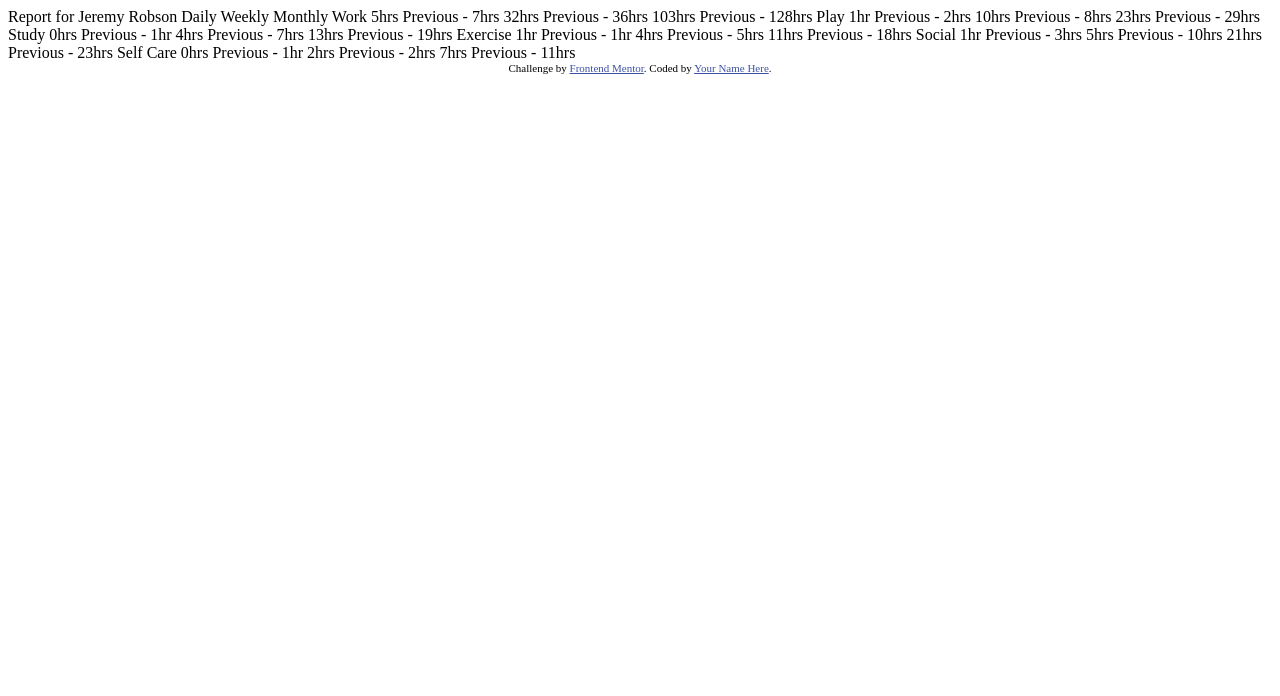
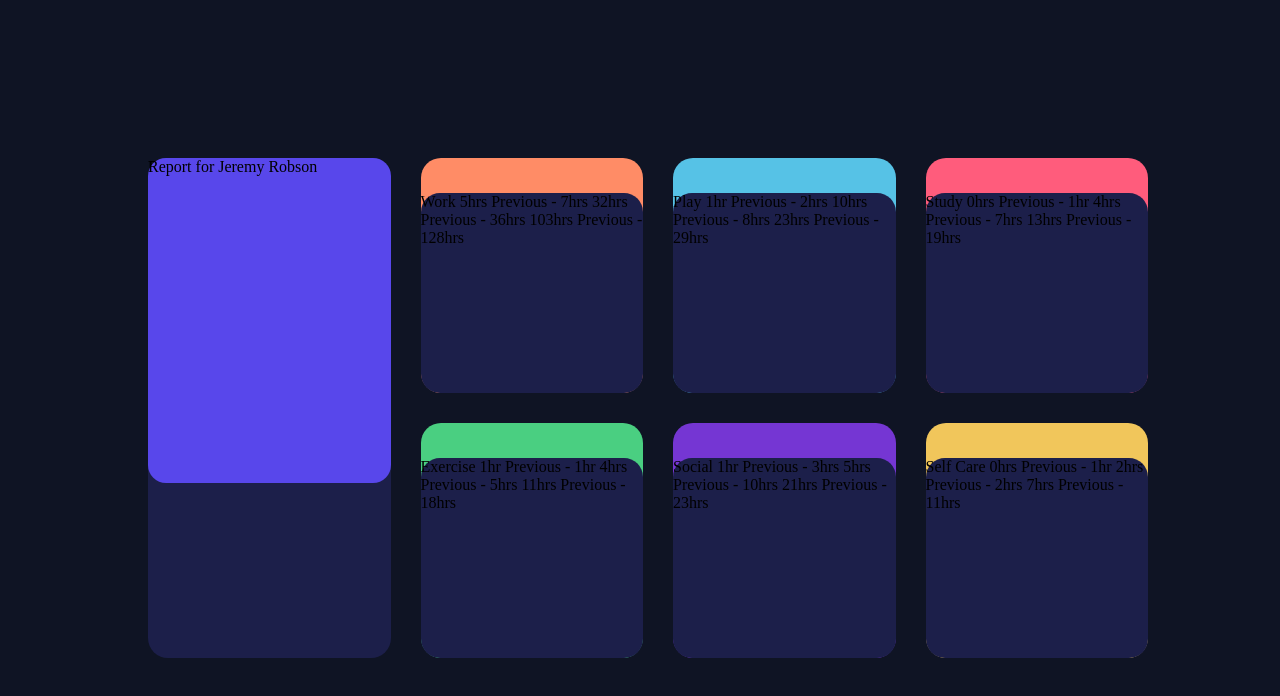
Before and after one commit to Aineken/challange-2, a plain HTML site: page index.html in a window 1280 px wide. Drawn offline with Linux system fonts and the light colour scheme.

Commit message:
tried to fill something / but not finished yet

```diff
--- a/index.html
+++ b/index.html
@@ -8,21 +8,27 @@
 
   <title>Frontend Mentor | Time tracking dashboard</title>
 
-  <!-- Feel free to remove these styles or customise in your own stylesheet 👍 -->
-  <style>
-    .attribution { font-size: 11px; text-align: center; }
-    .attribution a { color: hsl(228, 45%, 44%); }
-  </style>
+  <link rel="stylesheet" href="styles/styles.css">
 </head>
 <body>
 
+
+  <div class="mainDiv">
+    <div class="mainBlock">
+      <div class="inMain">
         Report for
         Jeremy Robson
+      </div>
+
 
       Daily
       Weekly
       Monthly
+    </div>
+    <div class="cards">
 
+      <div class="card orange">
+       <div class="inCard">
         Work
         5hrs <!-- daily -->
         Previous - 7hrs <!-- daily -->
@@ -30,7 +36,10 @@
         Previous - 36hrs <!-- weekly -->
         103hrs <!-- monthly -->
         Previous - 128hrs <!-- monthly -->
-
+       </div>
+      </div>
+      <div class="card blue">
+        <div class="inCard">
           Play
           1hr <!-- daily -->
           Previous - 2hrs <!-- daily -->
@@ -38,7 +47,10 @@
           Previous - 8hrs <!-- weekly -->
           23hrs <!-- monthly -->
           Previous - 29hrs <!-- monthly -->
-
+        </div>
+      </div>
+      <div class="card pink">
+        <div class="inCard">
           Study
           0hrs <!-- daily -->
           Previous - 1hr <!-- daily -->
@@ -46,7 +58,11 @@
           Previous - 7hrs <!-- weekly -->
           13hrs <!-- monthly -->
           Previous - 19hrs <!-- monthly -->
+        </div>
 
+      </div>
+      <div class="card green">
+        <div class="inCard">
           Exercise
           1hr <!-- daily -->
           Previous - 1hr <!-- daily -->
@@ -54,7 +70,12 @@
           Previous - 5hrs <!-- weekly -->
           11hrs <!-- monthly -->
           Previous - 18hrs <!-- monthly -->
+        </div>
 
+      </div>
+      <div class="card purple">
+
+        <div class="inCard">
           Social
           1hr <!-- daily -->
           Previous - 3hrs <!-- daily -->
@@ -62,7 +83,11 @@
           Previous - 10hrs <!-- weekly -->
           21hrs <!-- monthly -->
           Previous - 23hrs <!-- monthly -->
+        </div>
 
+      </div>
+      <div class="card yellow">
+        <div class="inCard">
           Self Care
           0hrs <!-- daily -->
           Previous - 1hr <!-- daily -->
@@ -70,11 +95,14 @@
           Previous - 2hrs <!-- weekly -->
           7hrs <!-- monthly -->
           Previous - 11hrs <!-- monthly -->
+        </div>
+
+      </div>
+ </div>
+  </div>
 
 
-  <div class="attribution">
-    Challenge by <a href="https://www.frontendmentor.io?ref=challenge" target="_blank">Frontend Mentor</a>.
-    Coded by <a href="#">Your Name Here</a>.
-  </div>
+
+
 </body>
 </html>
--- /dev/null
+++ b/styles/styles.css
@@ -0,0 +1,80 @@
+body{
+    background-color: hsl(226, 43%, 10%);
+
+    display: flex;
+    justify-content: center;
+    align-items: center;
+    width: 100%;
+    height: 100vh;
+}
+
+.mainDiv{
+    width: 1000px;
+    height: 500px;
+    display: grid;
+    grid-template-columns: 1fr 3fr;
+    grid-gap: 30px;
+
+
+}
+
+
+.mainBlock{
+    background-color: hsl(235, 46%, 20%);
+    position: relative;
+    height: 100%;
+    border-radius: 20px;
+}
+
+
+.cards{
+    display: grid;
+    grid-template-columns: 1fr 1fr 1fr;
+    grid-gap: 30px;
+}
+
+.card{
+    position: relative;
+    height: 100%;
+    border-radius: 20px;
+}
+
+.inCard{
+    background-color: hsl(235, 46%, 20%);
+    position: absolute;
+    height: 85%;
+    width: 100%;
+    bottom: 0;
+    border-radius: 19px;
+    border: 1px;
+}
+.inMain{
+    background-color: hsl(246, 80%, 60%);
+    position: absolute;
+    height: 65%;
+    width: 100%;
+    top: 0;
+    border-radius: 18px;
+}
+
+.yellow{
+    background-color: hsl(43, 84%, 65%);
+}
+.orange{
+    background-color: hsl(15, 100%, 70%);
+}
+.blue{
+    background-color: hsl(195, 74%, 62%);
+}
+.pink{
+    background-color: hsl(348, 100%, 68%);
+}
+.green{
+    background-color: hsl(145, 58%, 55%) ;
+}
+.purple{
+    background-color: hsl(264, 64%, 52%);
+}
+.yellow{
+    background-color: hsl(43, 84%, 65%);
+}
```
Lines whose indentation alone changed are shown as unchanged.
